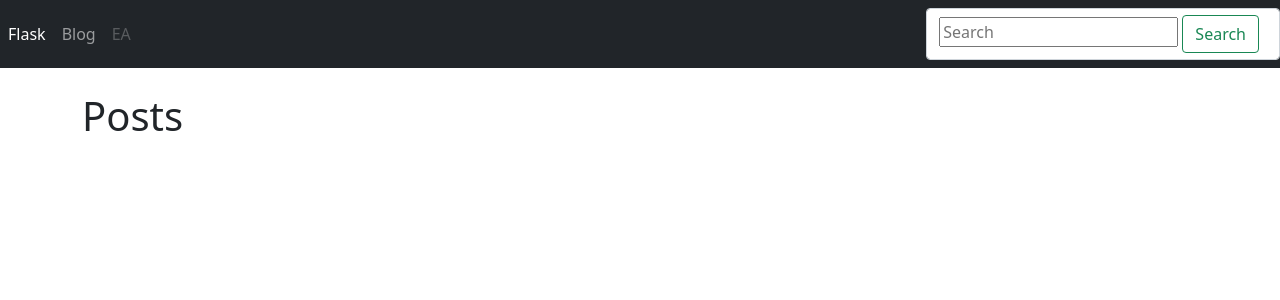
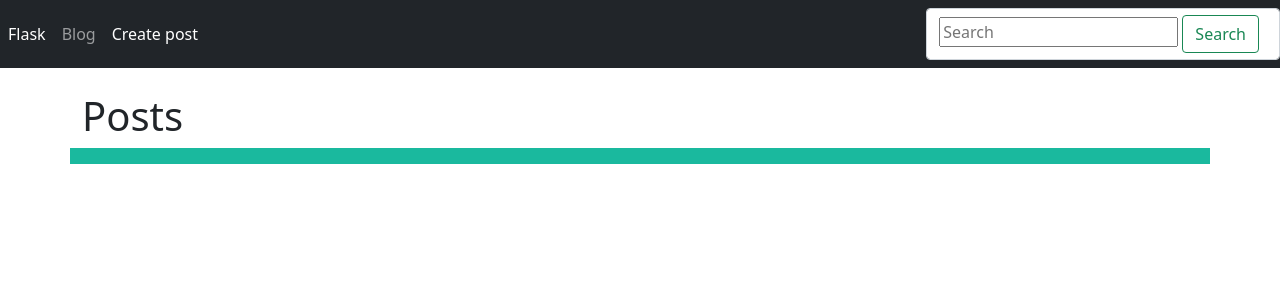
Before and after one commit to Sashamxz/flask_prog, a Flask app: page / in a window 1280 px wide. Shown: the top 300 px of the page. Run offline with Flask 2, Linux system fonts and the light colour scheme; data that the repository does not hold is empty; some libraries are stand-ins or nearby versions.

Commit message:
complete flask create post form

```diff
--- /dev/null
+++ b/app/calendar.py
@@ -0,0 +1,5 @@
+import calendar
+def show_calendar():
+    caln = calendar.LocaleHTMLCalendar(locale='Russian_Russia')
+    with open('calendar.html', 'w') as g:
+        print(caln.formatyear(2021, width=4), file=g)
--- a/app/main/views.py
+++ b/app/main/views.py
@@ -5,7 +5,7 @@ from . import main
 from .. import db
 from .forms import PostForm
 from ..models import Post
-
+from ..calendar import  show_calendar
 # from .forms import ContactForm, LoginForm
 # from .utils import send_mail
 
@@ -37,8 +37,14 @@ def index():
         posts = Post.query.filter(Post.title.contains(q) | Post.body.contains(q)).all()
     else:
         posts = Post.query.order_by(Post.created.desc())
+
     return render_template('index.html',posts=posts)
 
+
+
+@main.route('/', methods=['GET'])
+def date_today():
+    show_calendar()
 
 
 @main.route('/<slug>')
--- a/app/templates/base.html
+++ b/app/templates/base.html
@@ -28,7 +28,7 @@
       </li>
 
       <li class="nav-item">
-        <a class="nav-link disabled" href="#" tabindex="-1" aria-disabled="true">EA</a>
+        <a class="nav-link active" href="{{ url_for('main.create_post') }} ">Create post</a>
       </li>
 
     </ul>
--- a/app/templates/index.html
+++ b/app/templates/index.html
@@ -1,4 +1,4 @@
-{% extends 'base.html' %}
+{% extends 'base.html' %}d
 
 {% block content_title %}
     Posts
@@ -15,4 +15,11 @@
 
     {% endfor %}
 
+        <div class="classr" style="background-color:#1AB99E;">
+            <p>
+                <a href="{{ url_for('main.date_today', calendar= caln)}}">
+            </p>
+        </div>
+
+
 {% endblock %}
```
Also changed, not shown: calendar.html (added).
